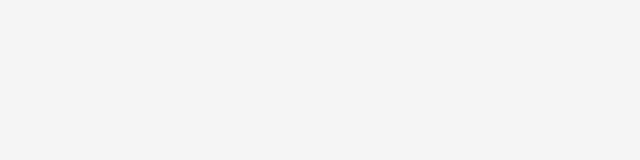
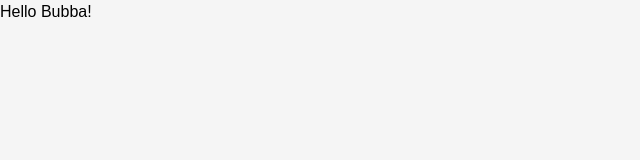
Before and after one commit to ghigbie/contacts-react-app, a React (Create React App) app: page / in a window 1280 px wide. Shown: the top 160 px of the page, without its empty margins (0-640 px from the left). Built offline with nearby package versions, Linux system fonts and the light colour scheme.

Commit message:
Add new text to app

```diff
--- a/src/App.js
+++ b/src/App.js
@@ -5,7 +5,7 @@
   render() {
     return (
       <div className="App">
-
+        Hello Bubba!
       </div>
     );
   }
```
